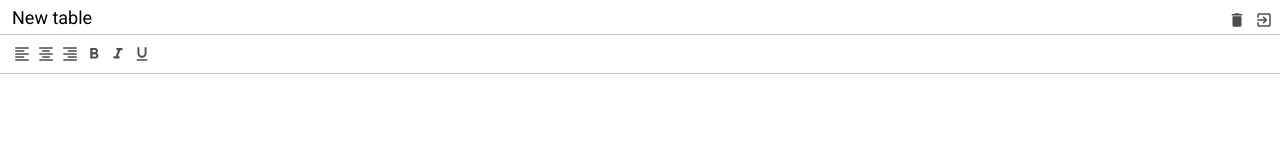
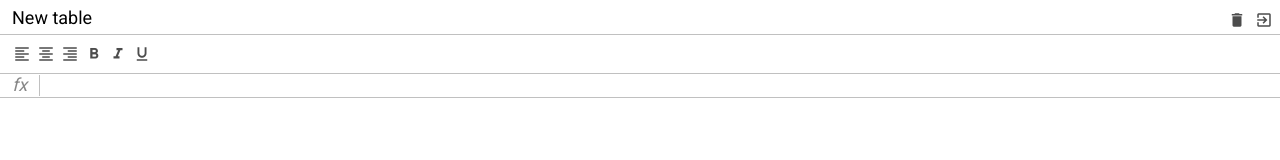
Before and after one commit to Abdurasul09/excel-project, a website built with webpack: page src/index.html in a window 1280 px wide. Built offline with nearby package versions, Linux system fonts and the light colour scheme.

Commit message:
style formula

```diff
--- a/src/index.html
+++ b/src/index.html
@@ -43,7 +43,12 @@
 					<i class="material-icons">format_underlined</i>
 				</div>
 			</div>
-			<div class="excel__formula"></div>
+			<div class="excel__formula">
+				<div class="info">fx</div>
+				<div class="input" contenteditable spellcheck="false">
+
+				</div>
+			</div>
 			<div class="excel__table"></div>
 		</div>
 	</div>
--- a/src/scss/formula.scss
+++ b/src/scss/formula.scss
@@ -3,5 +3,28 @@
 
 
 .excel__formula{
+	position: absolute;
+  left: 0;
+  right: 0;
+  top: $header-height + $toolbar-height;
+  height: $formula-height;
+  display: flex;
+  align-items: center;
+  border-bottom: 1px solid $border-color;
 
+  .info {
+    font-size: 18px;
+    font-style: italic;
+    text-align: center;
+    border-right: 1px solid $border-color;
+    min-width: $info-cell-width;
+  }
+
+  .input {
+    padding: 4px;
+    font-size: 12px;
+    outline: none;
+    width: 100%;
+    height: 100%;
+  }
 }
--- a/src/scss/index.scss
+++ b/src/scss/index.scss
@@ -17,3 +17,8 @@ body {
 	font-family: 'Roboto', sans-serif;
 	font-size: 12px;
 }
+
+.excel{
+	position: relative;
+	color: #888;
+}
```
